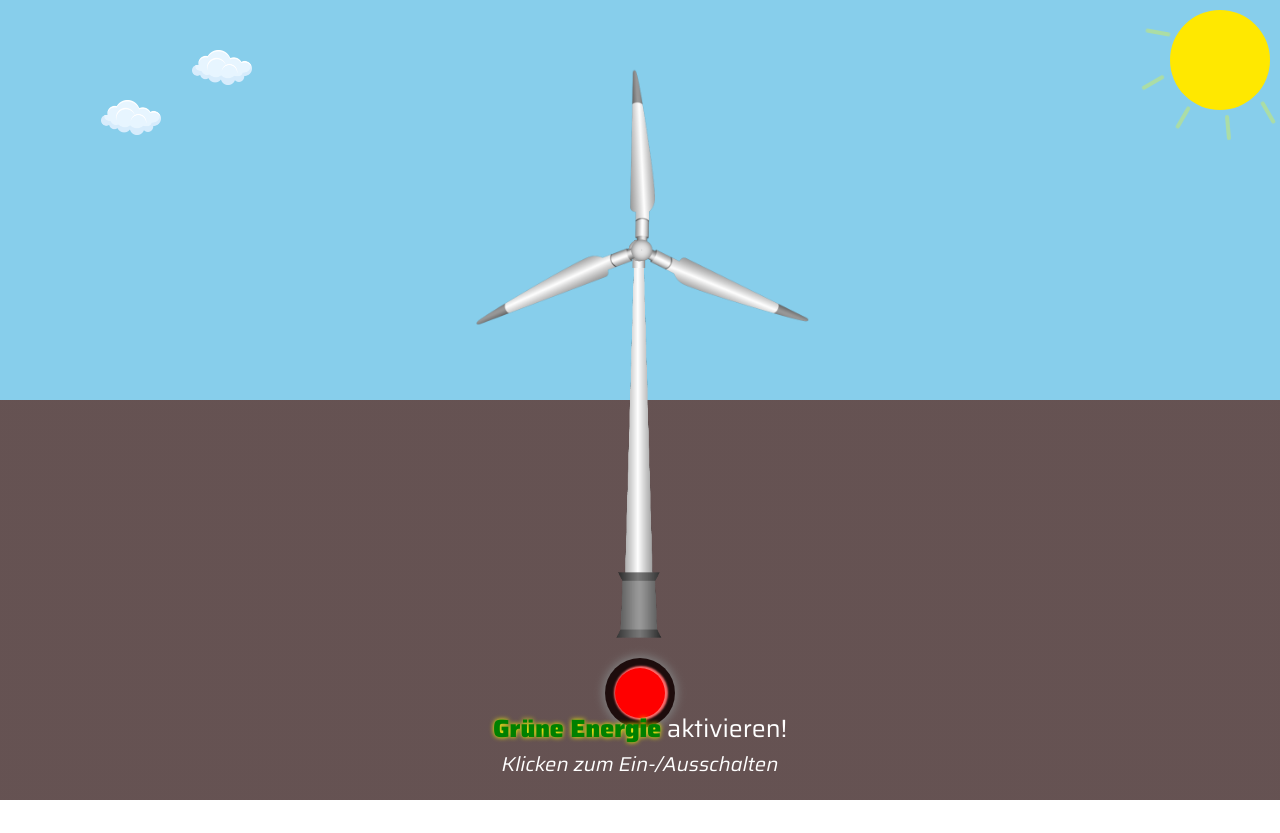
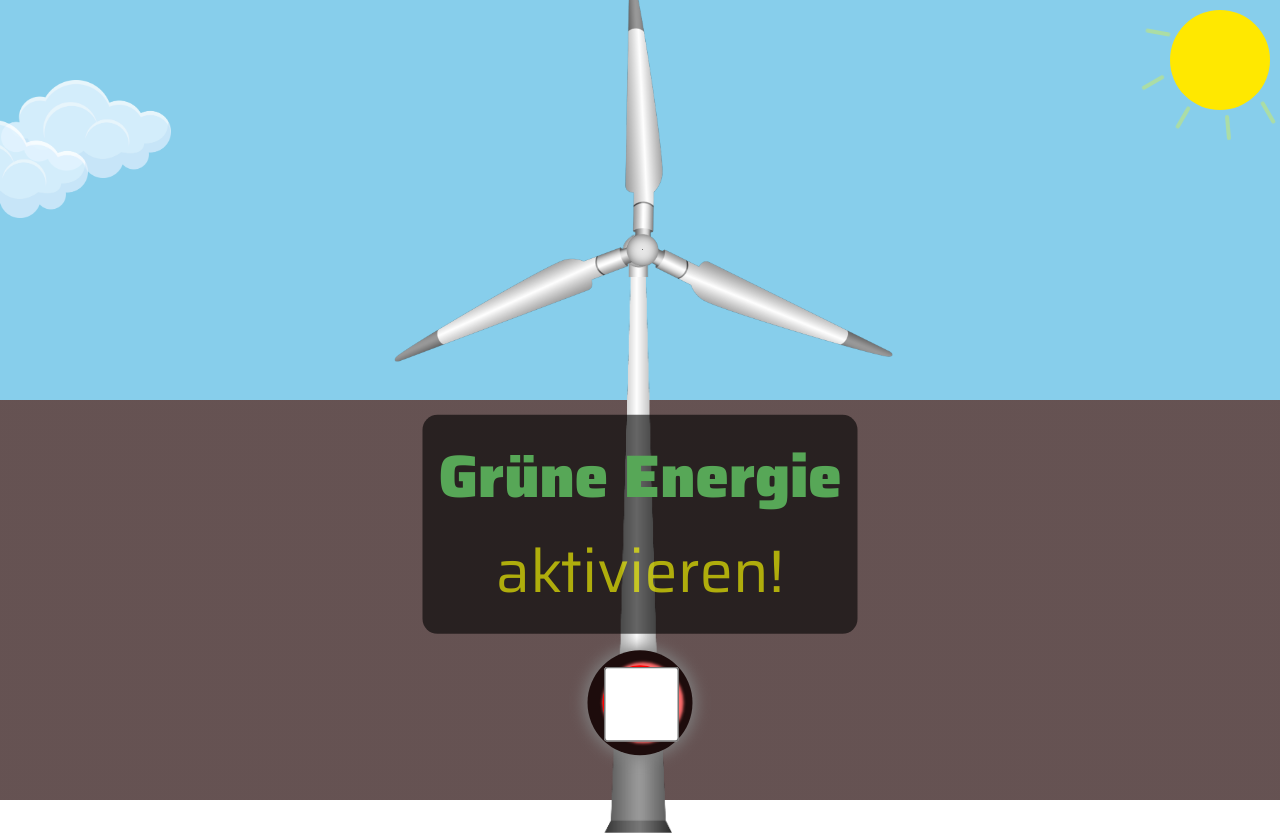
Before and after one commit to barisbalciweb/windkraftanlage, a website: page index.html in a window 1280 px wide. Before the commit the page ends 800 px from the top, so only its background shows below. Drawn offline with Linux system fonts and the light colour scheme.

Commit message:
responsitität verbessert

```diff
--- a/index.html
+++ b/index.html
@@ -4,7 +4,7 @@
     <meta charset="UTF-8" />
     <meta name="viewport" content="width=device-width, initial-scale=1.0" />
     <title>Grüne Energie</title>
-    <link rel="stylesheet" href="style.css" />
+    <link rel="stylesheet" href="./style.css" />
     <link rel="preconnect" href="https://fonts.googleapis.com" />
     <link rel="preconnect" href="https://fonts.gstatic.com" crossorigin />
     <link
@@ -14,13 +14,11 @@
   <body>
     <div class="sun"></div>
 
-    <div class="sunlight-div">
-      <div class="sunlight sunlight1"></div>
-      <div class="sunlight sunlight2"></div>
-      <div class="sunlight sunlight3"></div>
-      <div class="sunlight sunlight4"></div>
-      <div class="sunlight sunlight5"></div>
-    </div>
+    <div class="sunlight sunlight1"></div>
+    <div class="sunlight sunlight2"></div>
+    <div class="sunlight sunlight3"></div>
+    <div class="sunlight sunlight4"></div>
+    <div class="sunlight sunlight5"></div>
 
     <img class="cloud cloud1" src="./img/cloud.webp" alt="" />
     <img class="cloud cloud2" src="./img/cloud.webp" alt="" />
@@ -34,12 +32,11 @@
       <input type="checkbox" id="startButton" />
       <img class="wings" src="./img/wings.png" alt="" />
       <img class="tribune-body" src="./img/tribune-body.png" alt="" />
-      <!-- <img class="tribune" src="./img/tribune.png" alt="" /> -->
-    </div>
-
-    <div class="textArea">
-      <p class="text1"><span>Grüne Energie</span> aktivieren!</p>
-      <p class="text2">Klicken zum Ein-/Ausschalten</p>
+      <p class="text">
+        <span>Grüne Energie <br /></span> aktivieren!
+      </p>
     </div>
   </body>
 </html>
+
+<!-- <img class="tribune" src="./img/tribune.png" alt="" /> -->
--- /dev/null
+++ b/style.scss
@@ -0,0 +1,273 @@
+@mixin flex-row-center {
+  display: flex;
+  justify-content: center;
+  align-items: center;
+}
+@mixin flex-column-center {
+  display: flex;
+  flex-direction: column;
+  justify-content: center;
+  align-items: center;
+}
+html {
+  user-select: none;
+}
+body {
+  @include flex-column-center;
+  position: relative;
+  height: 100vh;
+  margin: 0;
+  background: linear-gradient(
+      to bottom,
+      skyblue 50%,
+      rgba(61, 37, 37, 0.794) 50%
+    )
+    no-repeat;
+  font-family: "Saira", sans-serif;
+  overflow: hidden;
+}
+/* ------------------------ SUN ------------------------ */
+.sun {
+  width: 100px;
+  height: 100px;
+  background-color: yellow;
+  border-radius: 50%;
+  position: absolute;
+  right: 10px;
+  top: 10px;
+  animation: sun 1.5s infinite alternate;
+}
+@keyframes sun {
+  from {
+  }
+  to {
+    background-color: rgb(255, 230, 0);
+  }
+}
+.sunlight {
+  width: 4px;
+  height: 25px;
+  border-radius: 20px;
+  background-color: yellow;
+  position: absolute;
+}
+.sunlight1 {
+  top: 20px;
+  right: 120px;
+  transform: rotate(100deg);
+}
+.sunlight2 {
+  top: 70px;
+  right: 125px;
+  transform: rotate(60deg);
+}
+.sunlight3 {
+  top: 105px;
+  right: 95px;
+  transform: rotate(30deg);
+}
+.sunlight4 {
+  top: 115px;
+  right: 50px;
+  transform: rotate(-5deg);
+}
+.sunlight5 {
+  top: 100px;
+  right: 10px;
+  transform: rotate(-30deg);
+}
+.sunlight {
+  animation: sunLight 1s infinite alternate;
+}
+
+@keyframes sunLight {
+  from {
+    opacity: 1;
+  }
+  to {
+    opacity: 0.3;
+  }
+}
+/* ------------------------ CLOUD ------------------------ */
+.cloud {
+  width: 80px;
+  position: absolute;
+  right: 100%;
+  opacity: 0.8;
+}
+.cloud1 {
+  animation: cloudMove 25s infinite linear backwards;
+  top: 10%;
+}
+.cloud2 {
+  animation: cloudMove 15s 3s infinite linear backwards;
+  top: 15%;
+}
+.cloud3 {
+  animation: cloudMove 12s 9s infinite linear backwards;
+  top: 20%;
+}
+.cloud4 {
+  animation: cloudMove 19s 15s infinite linear backwards;
+  top: 25%;
+}
+@keyframes cloudMove {
+  from {
+  }
+  to {
+    right: -20%;
+  }
+}
+/* ------------------------ TRIBUNE ------------------------*/
+.tribune-div {
+  @include flex-column-center;
+  position: relative;
+}
+.tribune-body {
+  width: 350px;
+}
+.wings {
+  width: 500px;
+  position: absolute;
+  top: -62px;
+}
+#startButton:checked + .wings {
+  animation: spin1 5s ease-in, spin2 4s 5s linear, spin3 3s 9s linear,
+    spin4 2s 12s linear infinite;
+}
+@keyframes spin1 {
+  0% {
+  }
+  100% {
+    transform: rotate(360deg);
+  }
+}
+@keyframes spin2 {
+  0% {
+  }
+  100% {
+    transform: rotate(360deg);
+  }
+}
+@keyframes spin3 {
+  0% {
+  }
+  100% {
+    transform: rotate(360deg);
+  }
+}
+@keyframes spin4 {
+  0% {
+  }
+  100% {
+    transform: rotate(360deg);
+  }
+}
+/* ------------------------ BUTTON ------------------------ */
+#startButton {
+  position: absolute;
+  bottom: 10%;
+  width: 50px;
+  height: 50px;
+  opacity: 1;
+  cursor: pointer;
+}
+.fakeStartButton {
+  width: 50px;
+  height: 50px;
+  background-color: red;
+  border-radius: 50%;
+  box-shadow: 2px 0px 2px 2px rgb(255, 108, 108);
+}
+.fakeStartButton-div {
+  @include flex-row-center;
+  position: absolute;
+  bottom: 9%;
+  width: 70px;
+  height: 70px;
+  background-color: #1d0c0c;
+  border-radius: 50%;
+  box-shadow: 0px 0px 10px 2px gray;
+}
+/* ------------------------ TEXT ------------------------*/
+.text {
+  position: absolute;
+  font-size: 25px;
+  text-align: center;
+  color: white;
+  margin: 0;
+  background-color: rgba(0, 0, 0, 0.6);
+  border-radius: 10px;
+  padding: 10px;
+  bottom: 25%;
+  animation: flash 1s infinite alternate;
+}
+span {
+  color: rgb(87, 167, 87);
+  font-weight: bold;
+}
+@keyframes flash {
+  from {
+  }
+  to {
+    color: rgba(255, 255, 0, 0.632);
+  }
+}
+@media screen and (min-width: 391px) {
+  // ########### TRIBUNE ###########
+  .tribune-div {
+    transform: scale(1.6);
+  }
+  // ########### CLOUD ###########
+  .cloud {
+    width: 150px;
+  }
+  .cloud1 {
+    animation-duration: 35s;
+  }
+  .cloud2 {
+    animation-duration: 25s;
+  }
+  .cloud3 {
+    animation-duration: 22s;
+  }
+  .cloud4 {
+    animation-duration: 29s;
+  }
+  // ########### TEXT ###########
+  .text {
+    text-align: center;
+    font-size: 40px;
+    bottom: 23%;
+  }
+  .text2 {
+    font-size: 20px;
+  }
+}
+@media screen and (min-width: 1025px) {
+  // ########### TRIBUNE ###########
+  .tribune-div {
+    transform: scale(1.5);
+  }
+  // ########### CLOUD ###########
+  .cloud {
+    width: 170px;
+  }
+  .cloud1 {
+    animation-duration: 45s;
+  }
+  .cloud2 {
+    animation-duration: 35s;
+  }
+  .cloud3 {
+    animation-duration: 32s;
+  }
+  .cloud4 {
+    animation-duration: 39s;
+  }
+  // ########### TEXT ###########
+
+  .text {
+    font-size: 40px;
+  }
+}
```
Also changed, not shown: package.json (added, +15 -0 lines), style.css, 2 other files.
